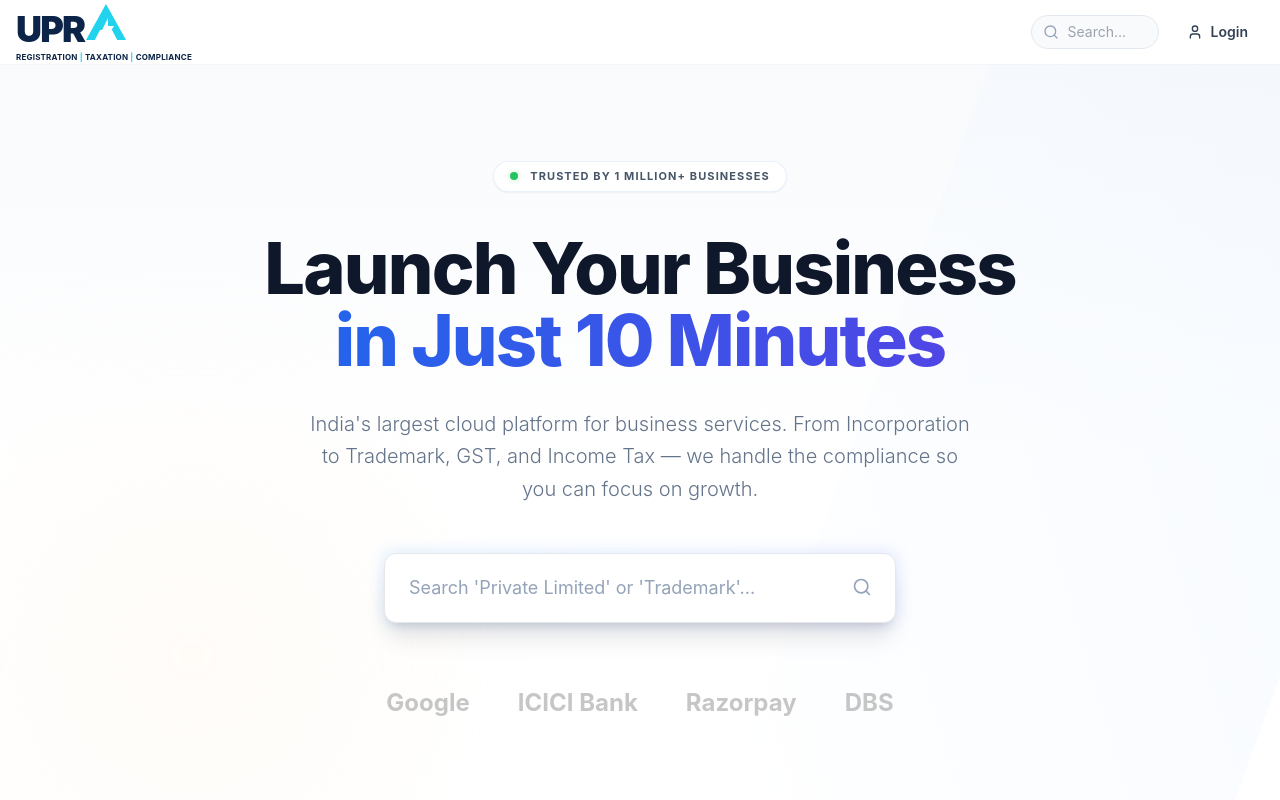
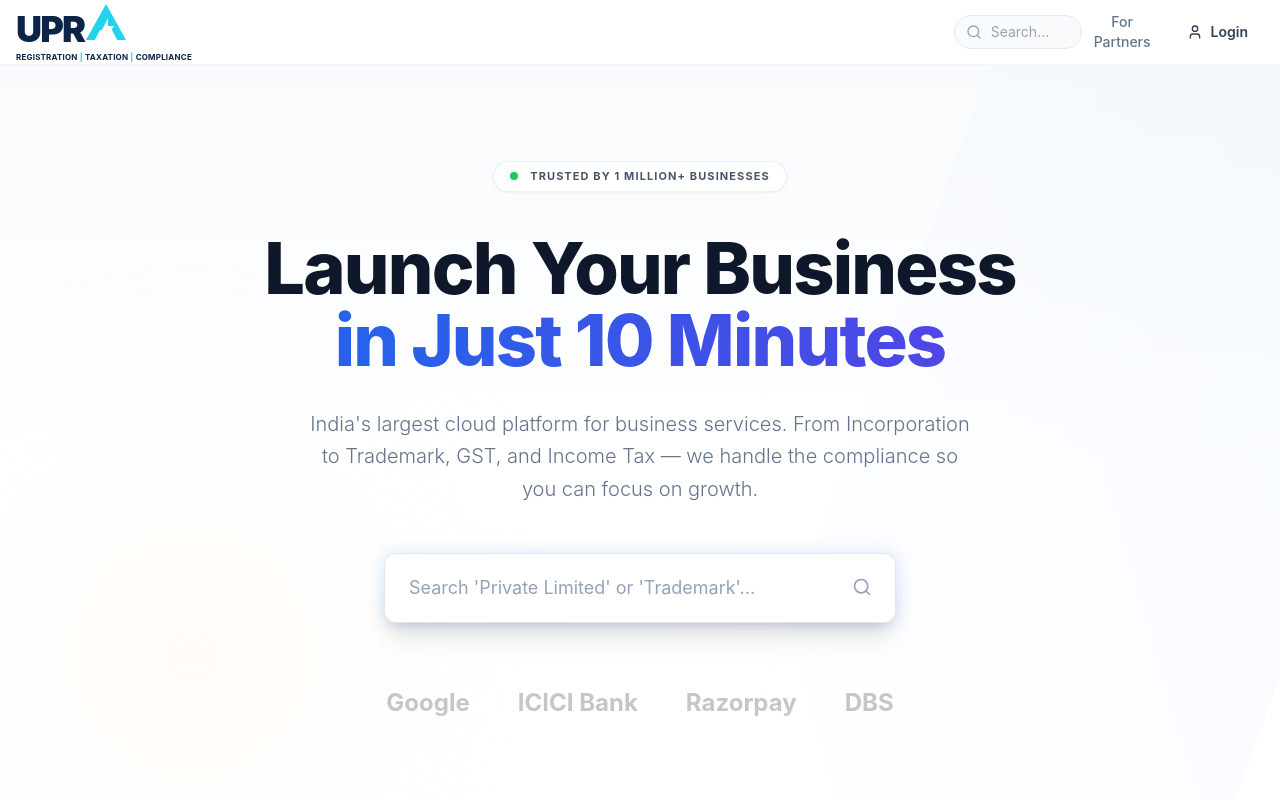
Before and after one commit to Hellinferno/upra, a React (Vite) app: page / in a window 1280 px wide. Shown: the top 800 px of the page. Built offline with nearby package versions, Linux system fonts and the light colour scheme; no server answers.

Commit message:
feat: Restore Partner Login link in MainLayout

```diff
--- a/src/layouts/MainLayout.jsx
+++ b/src/layouts/MainLayout.jsx
@@ -38,6 +38,11 @@ const MainLayout = ({ children, user }) => {
                             />
                         </div>
 
+                        {/* Partner Link */}
+                        <button onClick={() => navigate('/partners')} className="hidden md:block text-sm font-medium text-slate-500 hover:text-blue-600 transition-colors mr-2">
+                            For Partners
+                        </button>
+
                         {/* Login Button */}
                         {user ? (
                             <button onClick={() => navigate('/dashboard')} className="flex items-center gap-2 px-4 py-2 text-sm font-semibold text-slate-700 hover:text-blue-600 hover:bg-blue-50 rounded-full transition-all">
```
